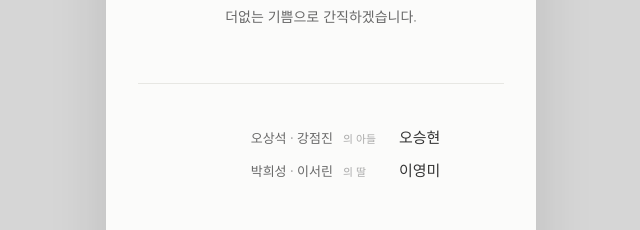
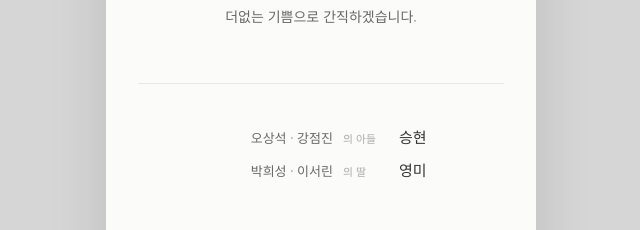
Before and after one commit to oh-sh-2134/wedding-invitation, a React (Vite) app: page / in a window 1280 px wide. Shown: the part 1320-1550 px from the top of the page, without its empty margins (319-959 px from the left). Built offline with nearby package versions, Linux system fonts and the light colour scheme.

Commit message:
Update names and bride accounts

```diff
--- a/app/page.tsx
+++ b/app/page.tsx
@@ -93,7 +93,7 @@ const TransportIcon = ({ name }: { name: string }) => {
 const aboutUs = [
   {
     role: "신랑",
-    name: "오승현",
+    name: "승현",
     headline: "오직 신부와만 통하는 완벽한 네트워크 공대생",
     born: "1996년 4월 김해 출생",
     description: "묵묵하고 깊은 생각으로\n우리의 미래를 치밀하게 준비하는 INTJ",
@@ -101,7 +101,7 @@ const aboutUs = [
   },
   {
     role: "신부",
-    name: "이영미",
+    name: "영미",
     headline: "신랑과 역사를 아름답게 기록할 인문대생",
     born: "1996년 10월 상주 출생",
     description: "명확한 비전과 따뜻한 감성으로\n우리의 삶을 완성하는 ENTJ",
--- a/app/wedding-config.ts
+++ b/app/wedding-config.ts
@@ -7,16 +7,17 @@ export const wedding = {
   // 예: kakaoJavascriptKey: "1234567890abcdef1234567890abcdef"
   kakaoJavascriptKey: "af4bf52382ee539838bd5a5dcf901419",
   groom: {
-    name: "오승현", parents: "오상석 · 강점진", phone: "01012345678",
+    name: "승현", parents: "오상석 · 강점진", phone: "01012345678",
     accounts: [
       { bank: "하나은행", account: "123-456789-01234", accountHolder: "오승현" },
       { bank: "국민은행", account: "987654-32-109876", accountHolder: "오승현" },
     ],
   },
   bride: {
-    name: "이영미", parents: "박희성 · 이서린", phone: "01087654321",
+    name: "영미", parents: "박희성 · 이서린", phone: "01087654321",
     accounts: [
-      { bank: "국민은행", account: "012345-67-890123", accountHolder: "이서연" },
+      { bank: "농협", account: "779 01 287871", accountHolder: "이서린" },
+      { bank: "농협", account: "3020938511701", accountHolder: "이영미" },
     ],
   },
   date: {
@@ -48,5 +49,5 @@ export const wedding = {
       weddingPhoto("gallery-06-v1.webp"),
     ],
   },
-  share: { title: "오승현 ♥ 이영미 결혼합니다", description: "2026년 12월 13일 일요일 오후 12시 30분" },
+  share: { title: "승현 ♥ 영미 결혼합니다", description: "2026년 12월 13일 일요일 오후 12시 30분" },
 } as const;
```
